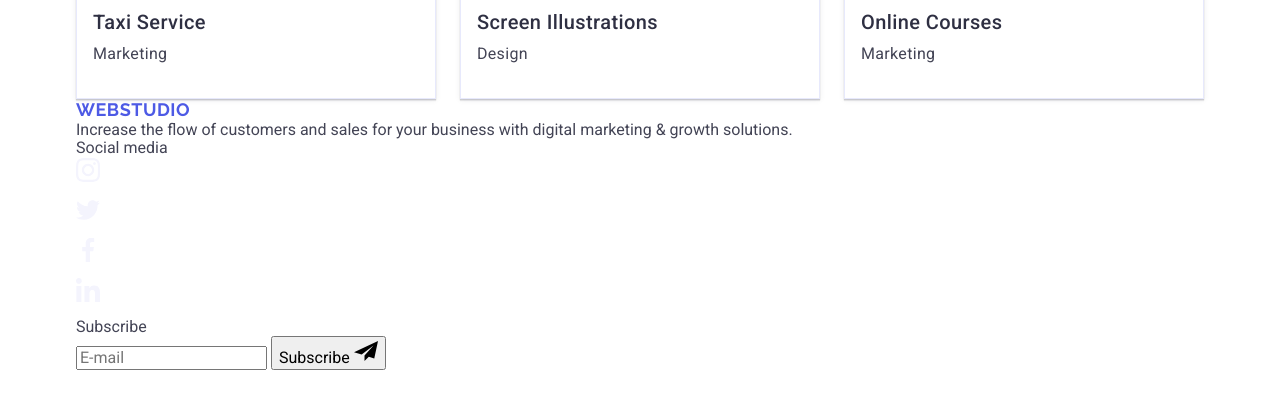
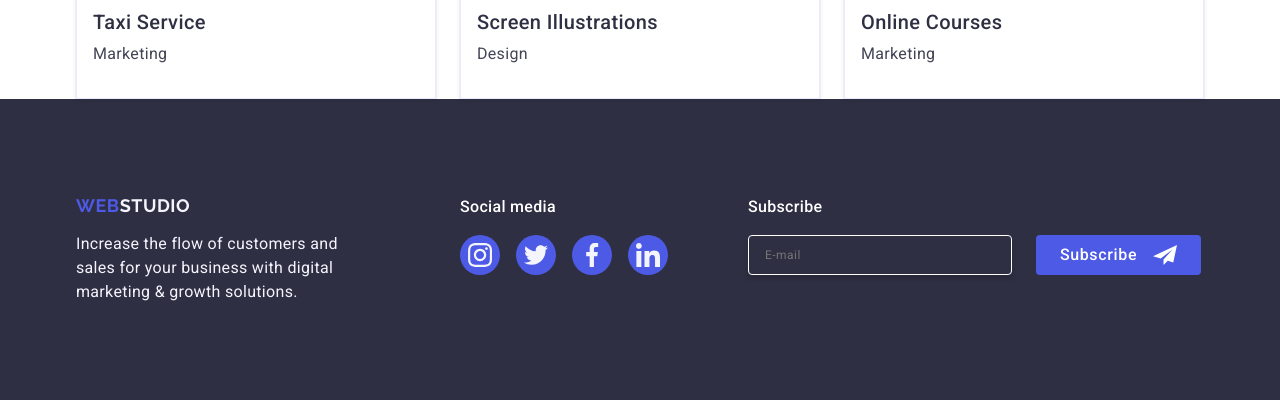
Before and after one commit to Nina-Blbt/goit-markup-hw-06, a plain HTML site: page index.html in a window 1280 px wide. Shown: the part 1659-2059 px from the top of the page. Before the commit the page ends 2029 px from the top, so only its background shows below. Drawn offline with nearby package versions, Linux system fonts and the light colour scheme.

Commit message:
hw6-footer

```diff
--- a/css/styles.css
+++ b/css/styles.css
@@ -811,3 +811,197 @@ button {
 }
 
 /*FOOTER*/
+
+.page-footer {
+  background-color: #2e2f42;
+  padding: 96px 0;
+}
+
+.footer-container {
+  display: flex;
+  flex-direction: column;
+  gap: 72px;
+  align-items: center;
+}
+
+.footer-logo {
+  display: block;
+  margin-bottom: 16px;
+  text-align: center;
+}
+
+.logo-part {
+  color: #f4f4fd;
+}
+
+.footer-text {
+  color: #f4f4fd;
+  font-size: 16px;
+  line-height: 1.5;
+  letter-spacing: 0.02em;
+}
+
+.footer-text-social {
+  font-weight: 500;
+  font-size: 16px;
+  line-height: 1.5;
+  letter-spacing: 0.02em;
+  color: #fff;
+  margin-bottom: 16px;
+  text-align: center;
+}
+
+.social-btns-footer-block {
+  display: flex;
+  max-width: 208px;
+  justify-content: center;
+  align-items: center;
+  gap: 16px;
+}
+
+.social-btns-icon {
+  fill: #f4f4fd;
+}
+
+.social-btns-list {
+  width: 40px;
+  height: 40px;
+}
+
+.footer-social-btns-link {
+  width: 100%;
+  height: 100%;
+  border-radius: 50%;
+  display: flex;
+  align-items: center;
+  justify-content: center;
+  background-color: #4d5ae5;
+  transition: background-color 250ms cubic-bezier(0.4, 0, 0.2, 1);
+}
+
+.footer-social-btns-link:hover,
+.footer-social-btns-link:focus {
+    background-color: ;#31d0aa
+}
+
+.subscribe-text {
+    font-weight: 500;
+    line-height: 1.5;
+    letter-spacing: 0.02em;
+    color: #fff;
+    margin-bottom: 16px;
+    text-align: center;
+}
+
+.subscribe-form {
+    display: flex;
+    flex-direction: column;
+    gap: 24px;
+}
+
+.subscribe-input {
+    font-weight: 400;
+    font-size: 12px;
+    line-height: 2;
+    letter-spacing: 0.04em;
+    color: #fff;
+    padding: 8px 16px;
+    background: rgba(0, 0, 0, 0);
+    border: 1px solid #fff;
+    opacity: 0.3;
+    border-radius: 4px;
+    box-shadow: 0 4px 4px 0 rgba(0, 0, 0, 0.15);
+    width: 288px;
+    height: 40px;
+}
+
+.subscribe-button {
+    width: 165px;
+    height: 40px;
+    color: white;
+    cursor: pointer;
+    background-color: #4d5ae5;
+    font-weight: 500;
+    line-height: 1.5;
+    letter-spacing: 0.04em;
+    border-radius: 4px;
+    border: 0;
+    display: flex;
+    justify-content: center;
+    align-items: center;
+    transition: background-color 250ms cubic-bezier(0.4, 0, 0.2, 1);
+    margin: 0 auto;
+}
+
+.subscribe-button:hover,
+.subscribe-button:focus {
+    background-color: #404bbf;
+}
+
+.subscribe-footer-btn {
+    fill: white;
+    margin-left: 16px;
+
+}
+
+
+@media screen and (min-width: 768px) {
+  .footer-container {
+    flex-direction: row;
+    flex-wrap: wrap;
+    gap: 24px;
+    row-gap: 72px;
+    align-items: baseline;
+    padding-left: 107px;
+    padding-right: 163px;
+  }
+
+
+.footer-logo {
+  text-align: left;
+}
+
+.footer-text {
+  max-width: 264px;
+}
+
+.footer-text-social {
+  text-align: left;
+}
+
+.subscribe-text {
+    text-align: left;
+}
+
+.subscribe-form {
+        flex-direction: row;
+    }
+
+.subscribe-input {
+    width: 264px;
+}
+
+
+}
+
+@media screen and (min-width: 1158px) {
+  .footer-container {
+    flex-direction: row;
+    padding: 0 15px;
+    align-items: baseline;
+    gap: 0;
+  }
+
+  .container-footer {
+    margin-right: 120px;
+  }
+
+  .footer-links {
+    margin-right: 80px;
+  }
+
+  .subscribe-input {
+    opacity: 1;
+  }
+
+}
```
